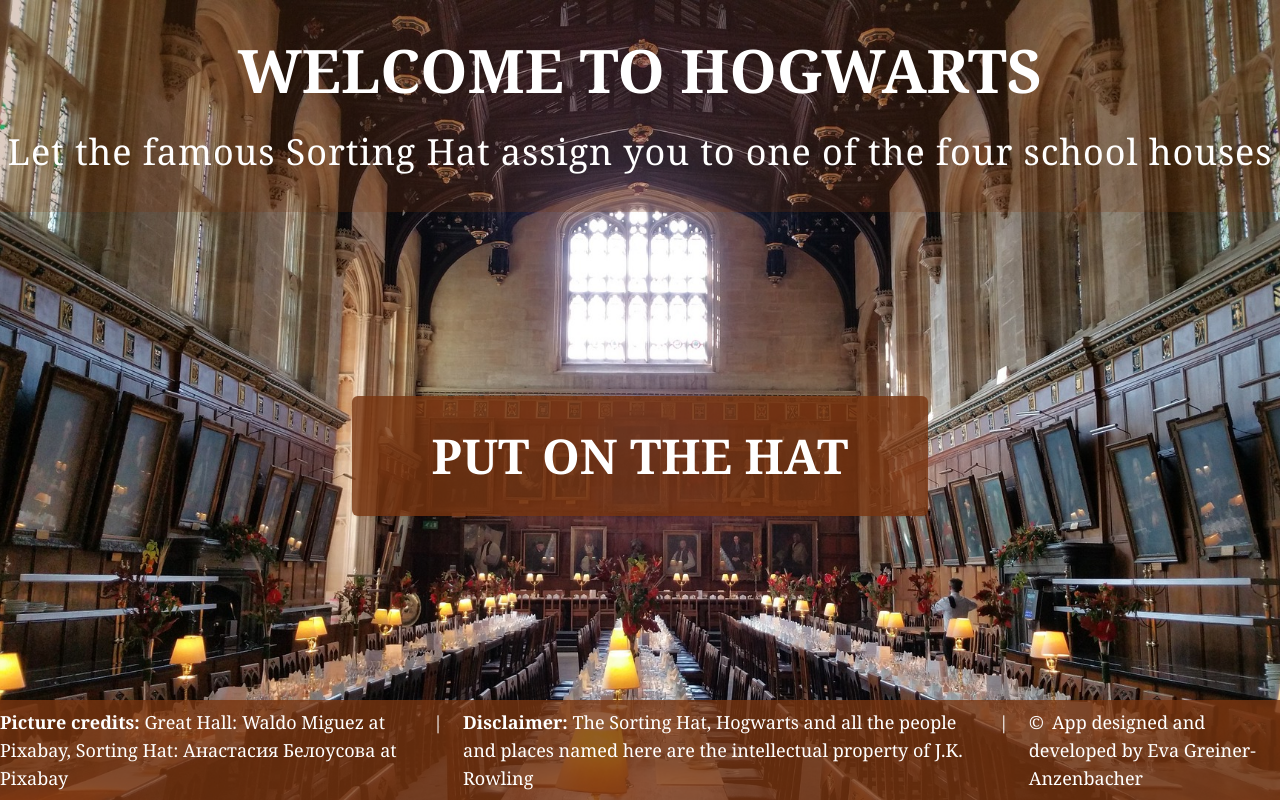
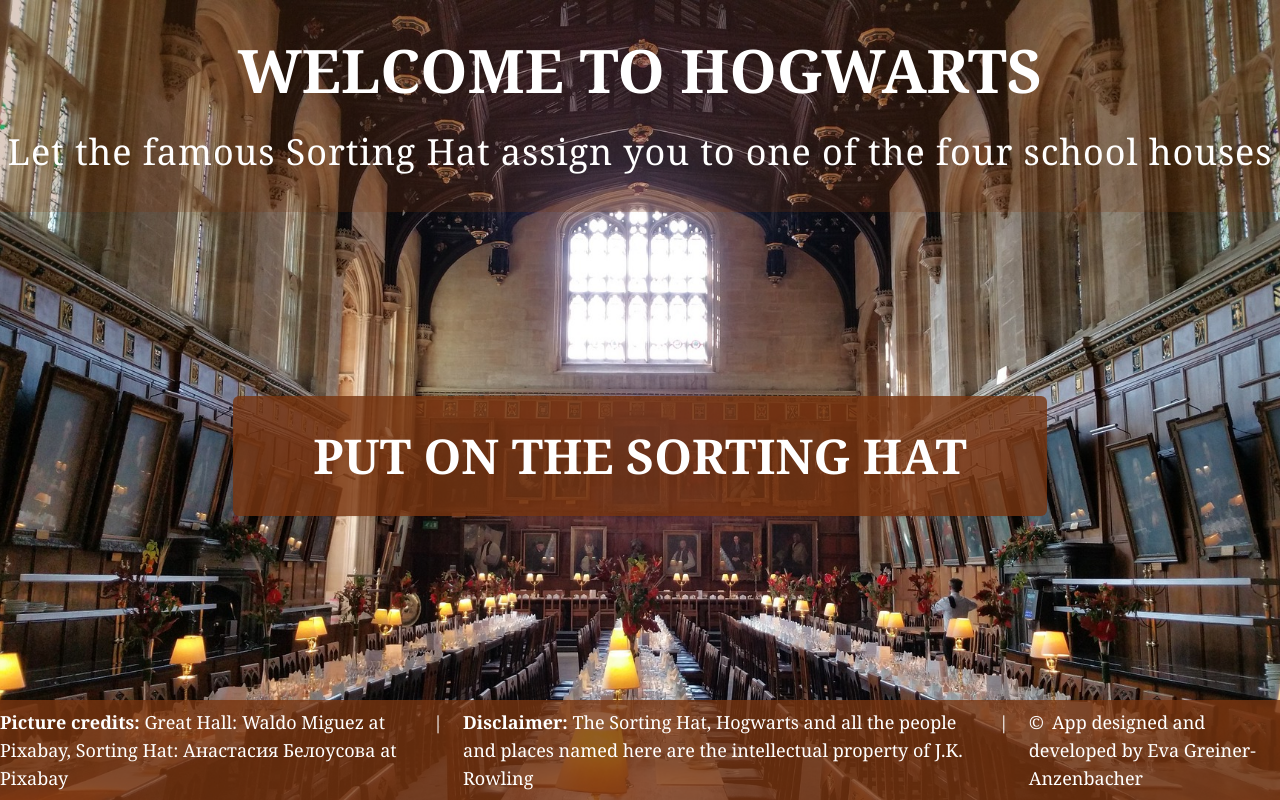
Before and after one commit to evagrean/sorting-hat-app, a React (Create React App) app: page / in a window 1280 px wide. Built offline with nearby package versions, Linux system fonts and the light colour scheme.

Commit message:
changed sorting button text

```diff
--- a/src/components/SortingButton.js
+++ b/src/components/SortingButton.js
@@ -4,7 +4,7 @@
   return (
     <div className="sorting-btn flex flex-col items-center">
       <button className="uppercase px-20 py-9 border-white rounded-md bg-yellow-900 bg-opacity-80 hover:bg-yellow-900 hover:bg-opacity-70 text-white font-bold max-w-max shadow-sm hover:shadow-md text-5xl" onClick={fetchHouseData}>
-        put on the hat
+        put on the sorting hat
       </button>
     </div>
   );
```
